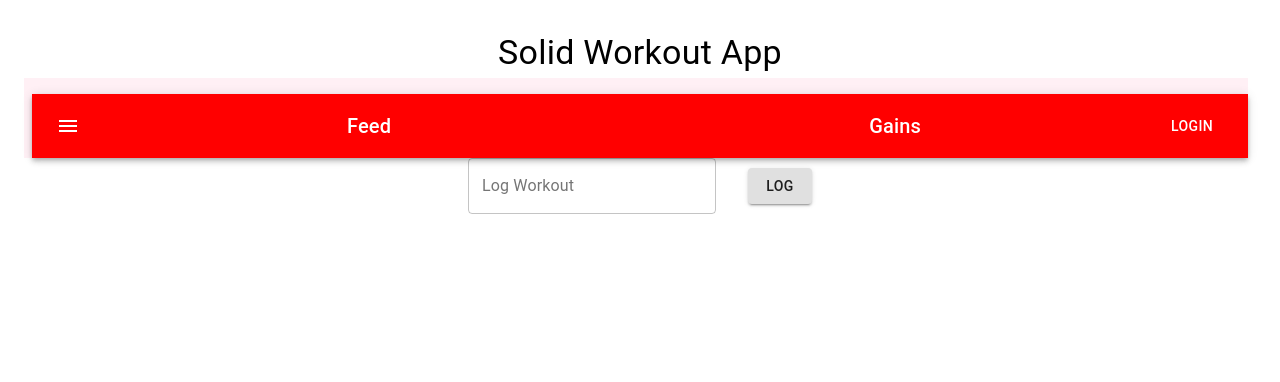
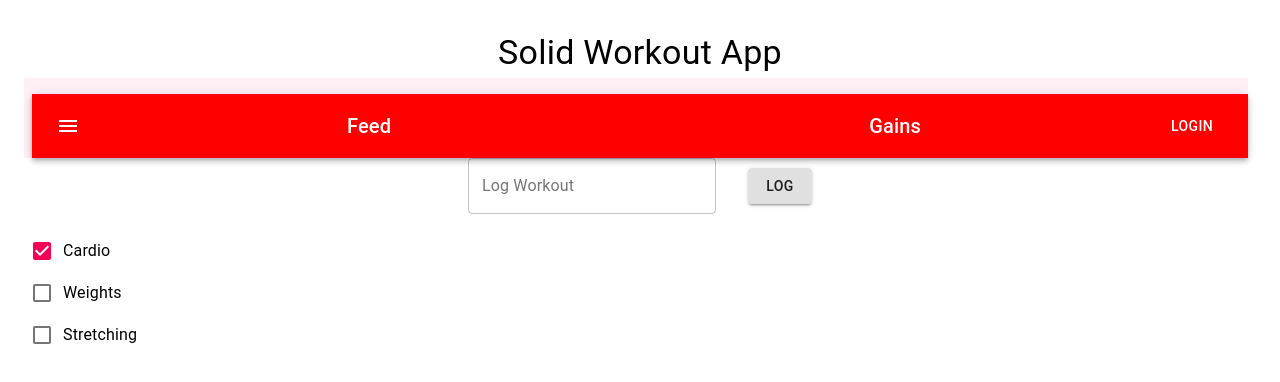
Before and after one commit to escotoj/solid-workout-app, a React (Create React App) app in the folder client/: page / in a window 1280 px wide. Shown: the top 382 px of the page. Built offline with nearby package versions, Linux system fonts and the light colour scheme.

Commit message:
add checkbox for workout

```diff
--- a/client/src/App.js
+++ b/client/src/App.js
@@ -1,17 +1,25 @@
-import React, { useState } from 'react';
-import { makeStyles } from '@material-ui/core/styles';
-import { Typography, TextField, Button, Paper } from '@material-ui/core';
-import Header from './components/Header'
+import React, { useState } from "react";
+import { makeStyles } from "@material-ui/core/styles";
+import {
+  Typography,
+  TextField,
+  Button,
+  Paper,
+  FormGroup,
+  FormControlLabel,
+  Checkbox,
+} from "@material-ui/core";
+import Header from "./components/Header";
 
 const useStyles = makeStyles((theme) => ({
   root: {
-    textAlign: 'center',
+    textAlign: "center",
     padding: theme.spacing(3),
   },
   form: {
-    display: 'flex',
-    alignItems: 'center',
-    justifyContent: 'center',
+    display: "flex",
+    alignItems: "center",
+    justifyContent: "center",
     marginBottom: theme.spacing(2),
   },
   input: {
@@ -27,13 +35,13 @@ const useStyles = makeStyles((theme) => ({
 
 const App = () => {
   const classes = useStyles();
-  const [inputValue, setInputValue] = useState('');
-  const [submittedValue, setSubmittedValue] = useState('');
+  const [inputValue, setInputValue] = useState("");
+  const [submittedValue, setSubmittedValue] = useState("");
 
   const handleSubmit = (e) => {
     e.preventDefault();
     setSubmittedValue(inputValue);
-    setInputValue('');
+    setInputValue("");
   };
 
   const handleInputChange = (e) => {
@@ -46,6 +54,7 @@ const App = () => {
         Solid Workout App
       </Typography>
       <Header />
+
       <form className={classes.form} onSubmit={handleSubmit}>
         <TextField
           className={classes.input}
@@ -54,16 +63,23 @@ const App = () => {
           value={inputValue}
           onChange={handleInputChange}
         />
+
         <Button
           className={classes.submitButton}
           variant="contained"
           color="success"
           type="submit"
-            sx={{ backgroundColor: 'black' }}
+          sx={{ backgroundColor: "black" }}
         >
           Log
         </Button>
+
       </form>
+      <FormGroup>
+        <FormControlLabel control={<Checkbox defaultChecked />} label="Cardio" />
+        <FormControlLabel control={<Checkbox />} label="Weights" />
+        <FormControlLabel control={<Checkbox />} label="Stretching" />
+      </FormGroup>
       {submittedValue && (
         <Paper className={classes.submittedValue}>
           <Typography variant="h6" component="h2" gutterBottom>
@@ -73,6 +89,7 @@ const App = () => {
         </Paper>
       )}
     </div>
+
   );
 };
 
```
Lines whose indentation alone changed are shown as unchanged.
